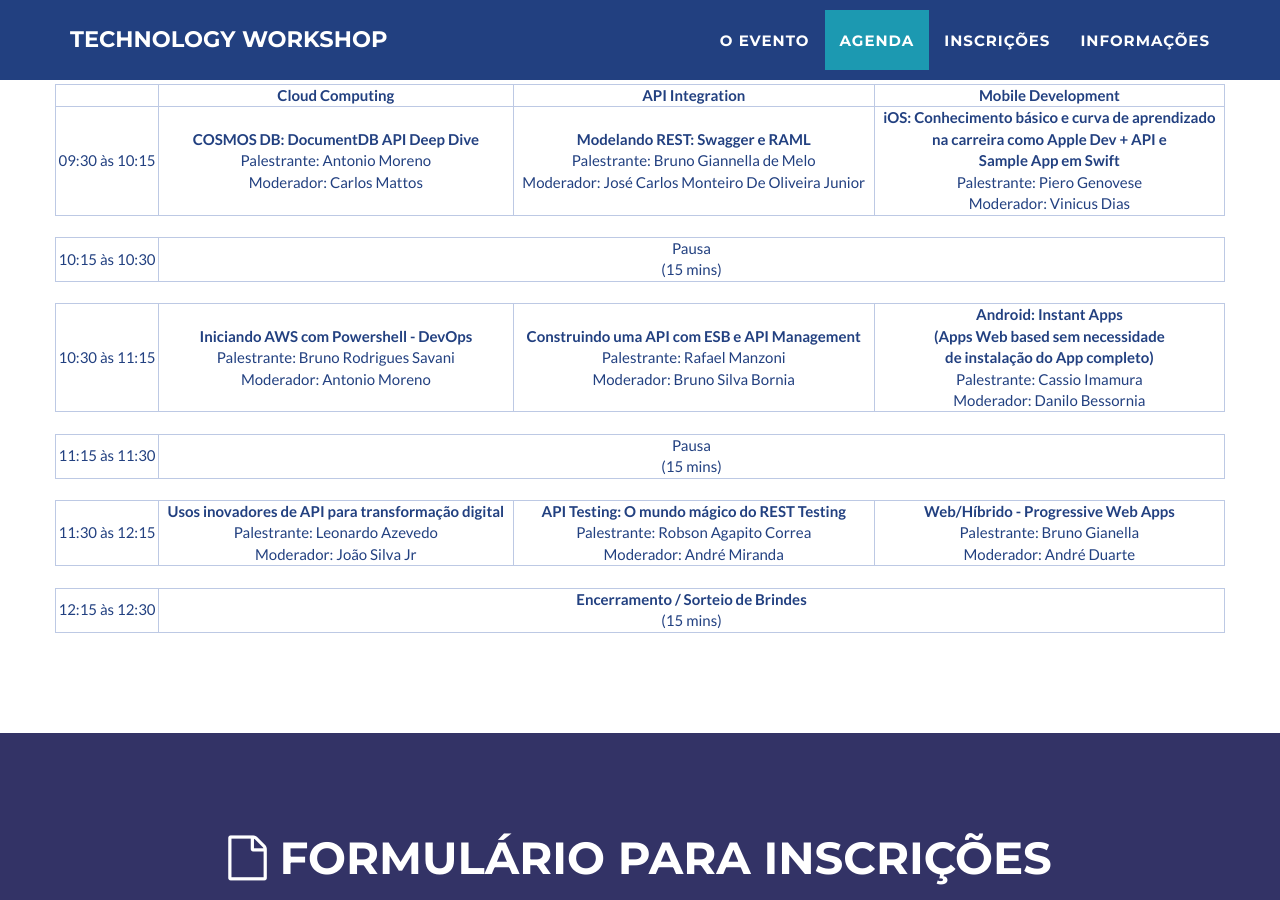
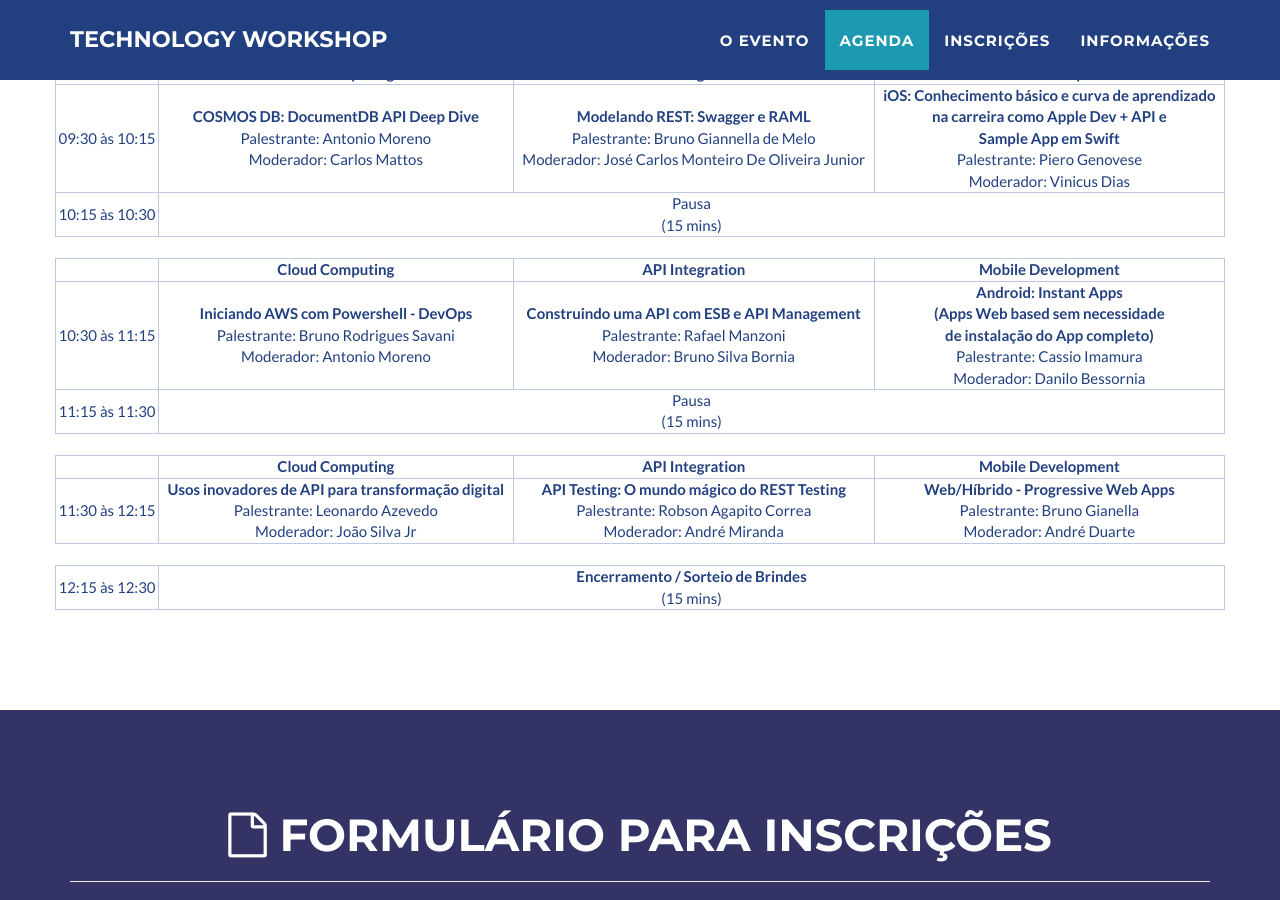
Before and after one commit to gft-technical-practices/2017-workshop-2, a Jekyll site: the page built from index.html, in a window 1280 px wide and 900 px high, scrolled down 1584 px. Built offline with Jekyll 4.4.1, drawn with Linux system fonts in a browser that asks for light colours.

Commit message:
Update agenda.html

```diff
--- a/_includes/agenda.html
+++ b/_includes/agenda.html
@@ -27,11 +27,6 @@
 				<b>Abertura do Evento</b>
 			</td>
 		</tr>
-
-		<tr>
-			<td align="center" class="spacer" colspan="4">&nbsp;</td>
-		</tr>
-
 		<tr>
 			<td align="center">09:20 às 09:30</td>
 			<td align="center" colspan="3">Pausa<br/>(10 mins)</td>
@@ -71,16 +66,19 @@
 		</tr>
 
 		<tr>
-			<td align="center" class="spacer" colspan="4">&nbsp;</td>
-		</tr>
-
-		<tr>
 			<td align="center">10:15 às 10:30</td>
 			<td align="center" colspan="3">Pausa<br/>(15 mins)</td>
 		</tr>
 
 		<tr>
 			<td align="center" class="spacer" colspan="4">&nbsp;</td>
+		</tr>
+
+		<tr class="custom-header">
+			<td></td>
+			<td align="center"><b>Cloud Computing</b></td>
+			<td align="center"><b>API Integration</b></td>
+			<td align="center"><b>Mobile Development</b></td>
 		</tr>
 
 		<tr>
@@ -103,16 +101,19 @@
 		</tr>
 
 		<tr>
-			<td align="center" class="spacer" colspan="4">&nbsp;</td>
-		</tr>
-
-		<tr>
 			<td align="center">11:15 às 11:30</td>
 			<td align="center" colspan="3">Pausa<br/>(15 mins)</td>
 		</tr>
 
 		<tr>
 			<td align="center" class="spacer" colspan="4">&nbsp;</td>
+		</tr>
+
+		<tr class="custom-header">
+			<td></td>
+			<td align="center"><b>Cloud Computing</b></td>
+			<td align="center"><b>API Integration</b></td>
+			<td align="center"><b>Mobile Development</b></td>
 		</tr>
 
 		<tr>
```
